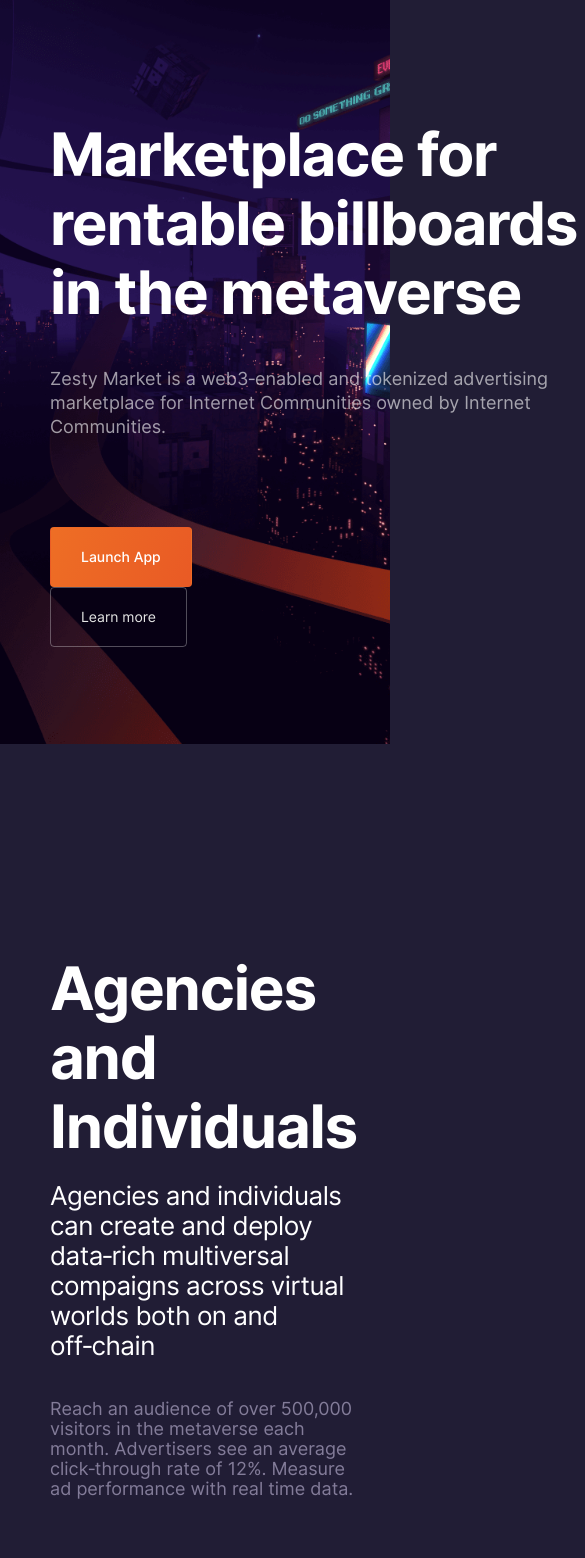
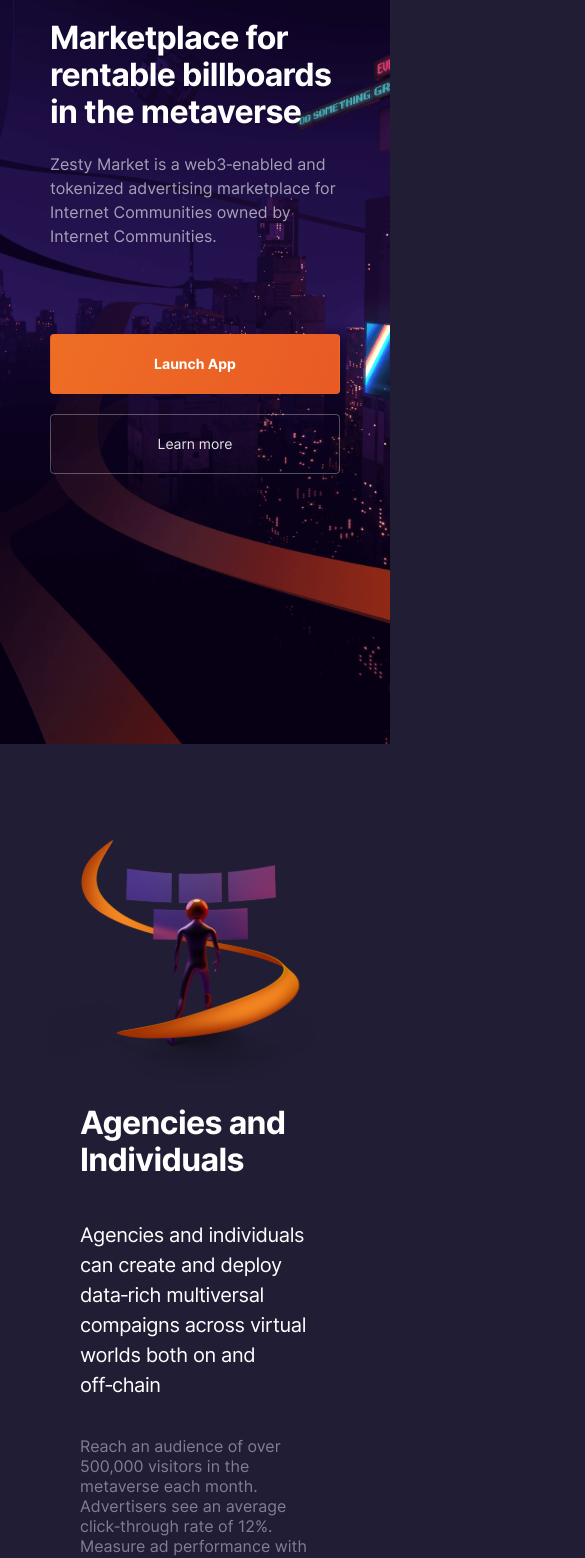
Before and after one commit to Komitaji/landing-page-v2, a Next.js app: page / in a window 390 px wide. Shown: the part 100-1658 px from the top of the page, 585 px wide, since content can reach past the window. Built offline with nearby package versions, Linux system fonts and the light colour scheme.

Commit message:
responsive for mobile

```diff
--- a/src/pages/LandingPage.tsx
+++ b/src/pages/LandingPage.tsx
@@ -41,7 +41,8 @@
             </p>
           </div>
         </div>
-        <div>
+        <div className={styles.secondIllustration}>
+          <Image src="/images/landing_page/illustration-2.svg" className={styles.showOnMobile} alt='Virtual Property Owners' height="500px" width="500px" />
           <div>
             <h1>Virtual Property Owners</h1>
             <label>
@@ -51,7 +52,7 @@
               Generate revenue from billboard space rental. Control how and where billboards are displayed. Leverage ad visibility and revenue data to demonstrate property value.
             </p>
           </div>
-          <Image src="/images/landing_page/illustration-2.svg" alt='Virtual Property Owners' height="500px" width="500px" />
+          <div className={styles.hideOnMobile}><Image src="/images/landing_page/illustration-2.svg" alt='Virtual Property Owners' height="500px" width="500px" /></div>
         </div>
         <div>
           <Image src="/images/landing_page/illustration-3.svg" alt='Virtual World and Space Creators' height="500px" width="500px" />
@@ -65,15 +66,16 @@
             </p>
           </div>
         </div>
-        <div style={{ justifyContent: 'center' }}>
-          <Button style={{ width: '320px', height: '80px', marginBottom: '100px', position: 'relative', top: '200px'}}>Launch App</Button>
+        <div className={styles.secondPartActionButton}>
+          <Button>Launch App</Button>
         </div>
       </div>
       <div className={styles.thirdPart}>
-        <div className={styles.copyrights}>
+        <div className={styles.copyrights + ' ' + styles.hideOnMobile}>
           <Image src="/images/landing_page/zesty-logo-with-text-mono.svg" alt="Zesty Logo" height="30px" width="100%" />
           <span>Copyright { new Date().getFullYear() }. All rights reserved.</span>
         </div>
+        <Image src="/images/landing_page/zesty-logo-with-text-mono.svg" className={styles.showOnMobile} alt="Zesty Logo" height="30px" width="100%" />
         <div className={styles.links}>
           <div>
             <label>Docs</label>
@@ -95,6 +97,9 @@
             <a href="/">Discord</a>
           </div>
         </div>
+        <div className={styles.copyrights + ' ' + styles.showOnMobile}>
+          <span>Copyright {new Date().getFullYear()}. All rights reserved.</span>
+        </div>
       </div>
     </div>
   );
--- a/src/styles/button.module.scss
+++ b/src/styles/button.module.scss
@@ -7,7 +7,7 @@
     background: var(--orange-gradient);
     border: 1px solid transparent;
     color: var(--white);
-    font-weight: 500;
+    font-weight: 700;
   }
   &.secondary {
     background: transparent;
--- a/src/styles/landing_page.module.scss
+++ b/src/styles/landing_page.module.scss
@@ -1,4 +1,7 @@
 div.root {
+  .showOnMobile {
+    display: none !important;
+  }
   > div {
     padding: 0 10%;
   }
@@ -95,6 +98,16 @@
         }
       }
     }
+    .secondPartActionButton {
+      justify-content: center;
+      > button {
+        width: 320px;
+        height: 80px;
+        margin-bottom: 100px;
+        position: relative;
+        top: 200px;
+      }
+    }
   }
   .thirdPart {
     height: 370px;
@@ -153,6 +166,12 @@
 
 @media(max-width: 700px) {
   div.root {
+    .hideOnMobile {
+      display: none !important;
+    }
+    .showOnMobile {
+      display: block !important;
+    }
     .leftNav {
       width: 100%;
       &.visible {
@@ -186,5 +205,84 @@
         }
       }
     }
+    .firstPart {
+      > div {
+        margin-top: 50px !important;
+        width: 100%;
+        > h1 {
+          max-width: 100%;
+          font-size: 32px !important;
+          & + p {
+            max-width: 100%;
+            font-size: 16px;
+            & + div {
+              width: 100%;
+              display: flex;
+              flex-direction: column;
+              button {
+                width: 100%;
+                & + button {
+                  margin-top: 20px;
+                }
+              }
+            }
+          }
+        }
+      }
+    }
+    .secondPart {
+      padding-bottom: 80px;
+      padding-top: 50px;
+      .secondPartActionButton {
+        justify-content: center;
+        > button {
+          width: 100%;
+          height: 80px;
+          margin-bottom: 100px;
+          position: relative;
+          top: 100px;
+        }
+      }
+      > div {
+        display: flex;
+        flex-direction: column;
+        &.secondIllustration {
+          margin: 150px 0;
+        }
+        > div {
+          width: calc(100% - 60px);
+          > h1 {
+            font-size: 32px;
+            + label {
+              margin-top: 20px;
+              font-size: 20px;
+              + p {
+                font-size: 16px;
+              }
+            }
+          }
+        }
+      }
+    }
+    .thirdPart {
+      display: block;
+      > span {
+        position: relative;
+        top: -20px
+      }
+      .links {
+        flex-wrap: wrap;
+        row-gap: 20px;
+        > div {
+          margin-right: 10px !important;
+        }
+        + div.copyrights {
+          margin-top: 20px;
+          span {
+            margin-left: 0;
+          }
+        }
+      }
+    }
   }
 }
```
